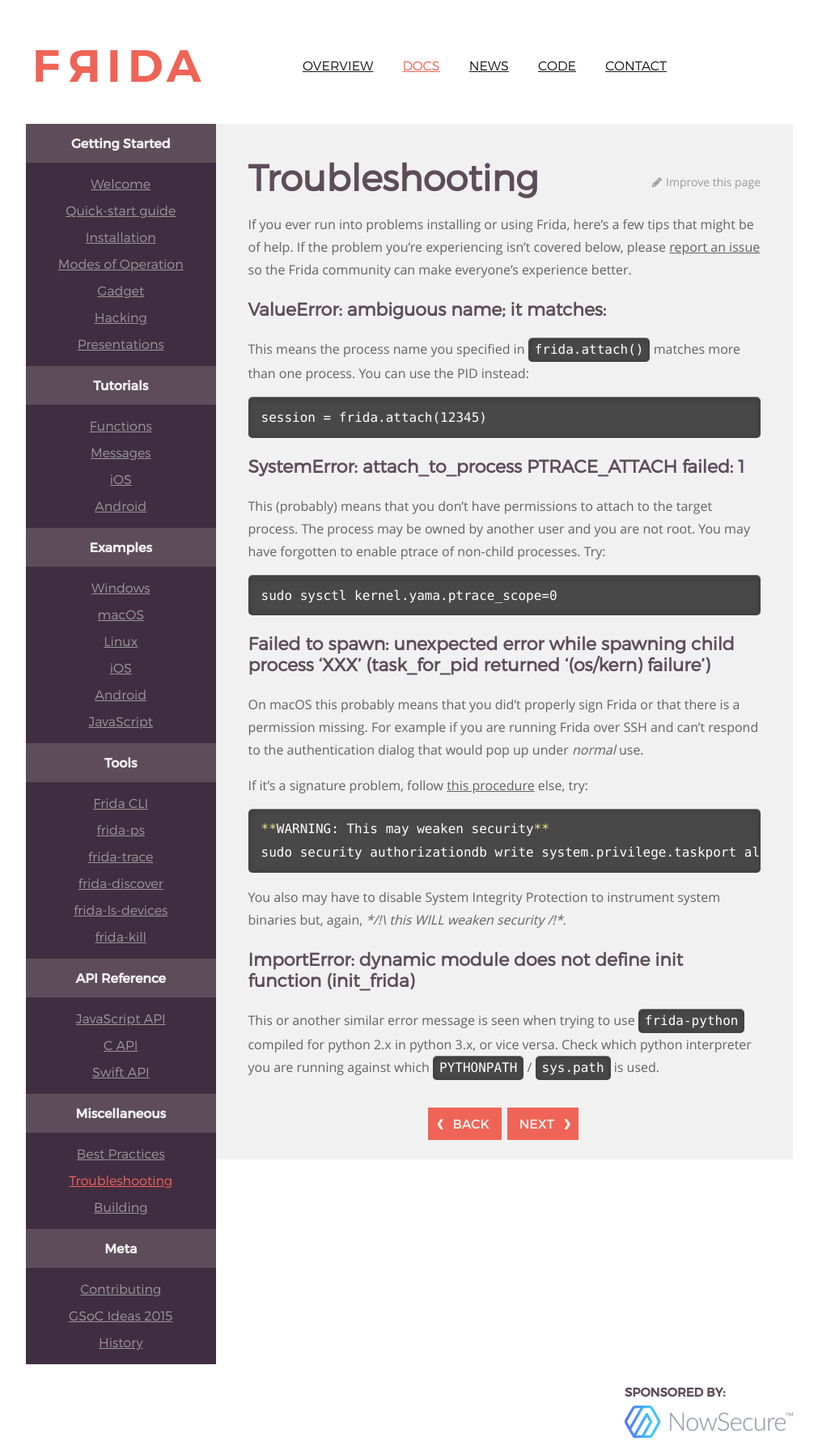
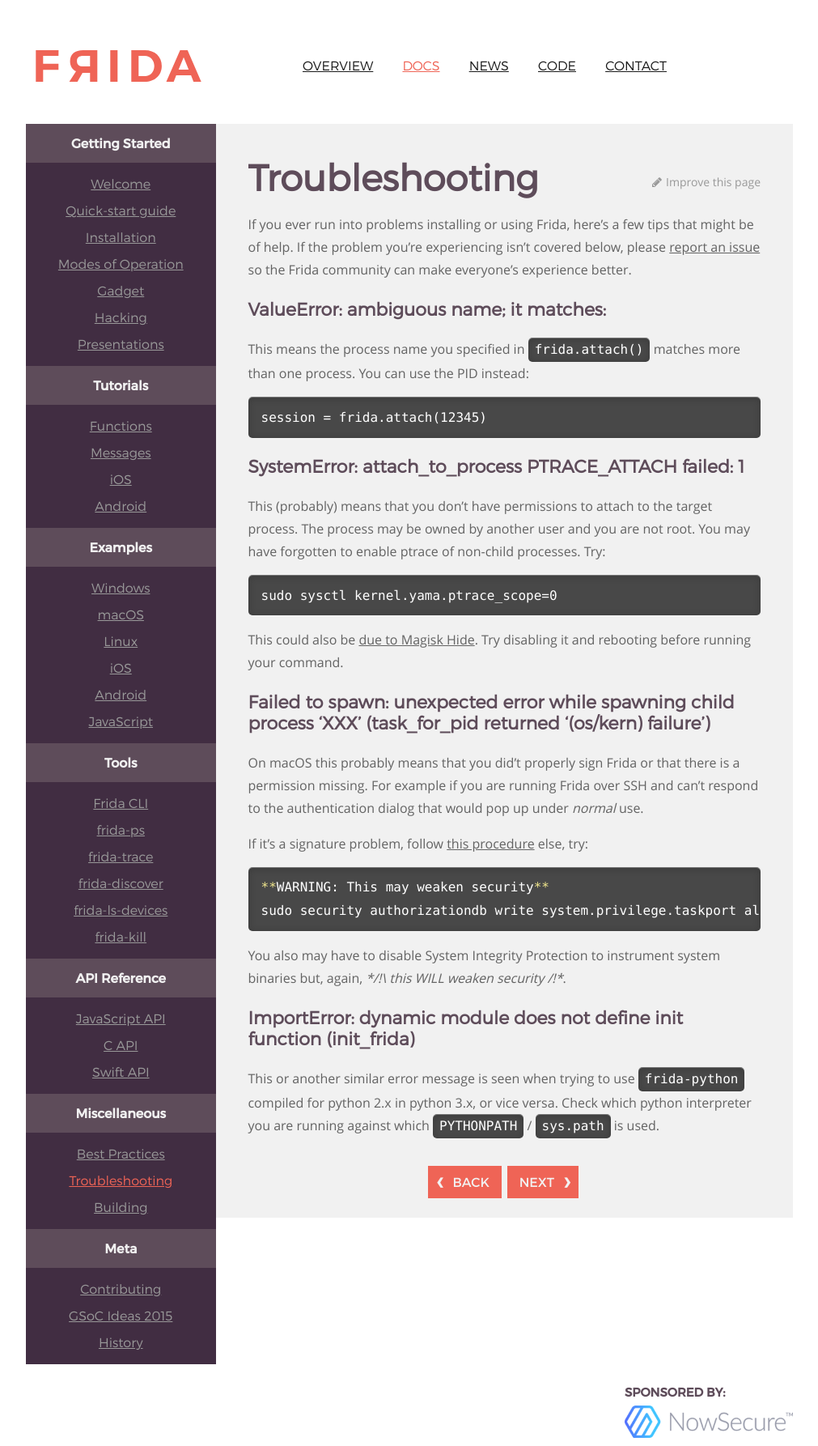
Before and after one commit to frida/frida-website, a Jekyll site: the page built from _docs/troubleshooting.md, in a window 1280 px wide. Shown: the whole page at 81% size, without its empty margins (129-1140 px from the left). Built offline with Jekyll 4.4.1, drawn with Linux system fonts in a browser that asks for light colours.

Commit message:
Document Magisk Hide issues (#134)

```diff
--- a/_docs/troubleshooting.md
+++ b/_docs/troubleshooting.md
@@ -28,6 +28,8 @@ have forgotten to enable ptrace of non-child processes. Try:
 sudo sysctl kernel.yama.ptrace_scope=0
 {% endhighlight %}
 
+This could also be [due to Magisk Hide](https://github.com/frida/frida/issues/824#issuecomment-479664290). Try disabling it and rebooting before running your command.
+
 ## Failed to spawn: unexpected error while spawning child process 'XXX' (task_for_pid returned '(os/kern) failure')
 
 On macOS this probably means that you did't properly sign Frida or that there
```
